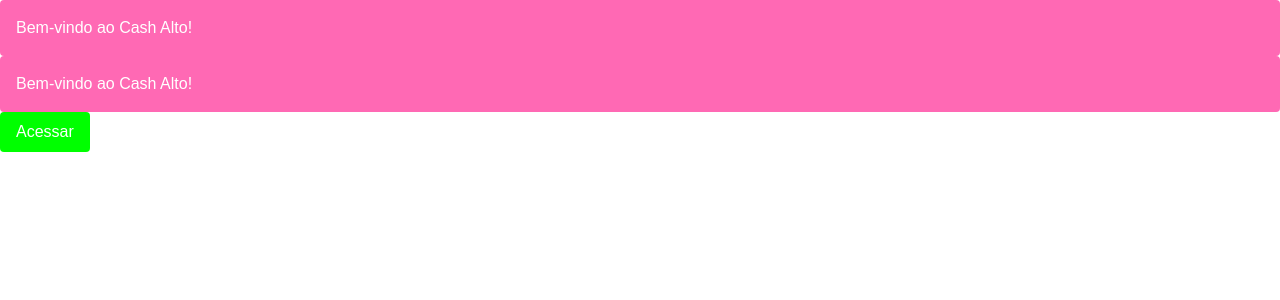
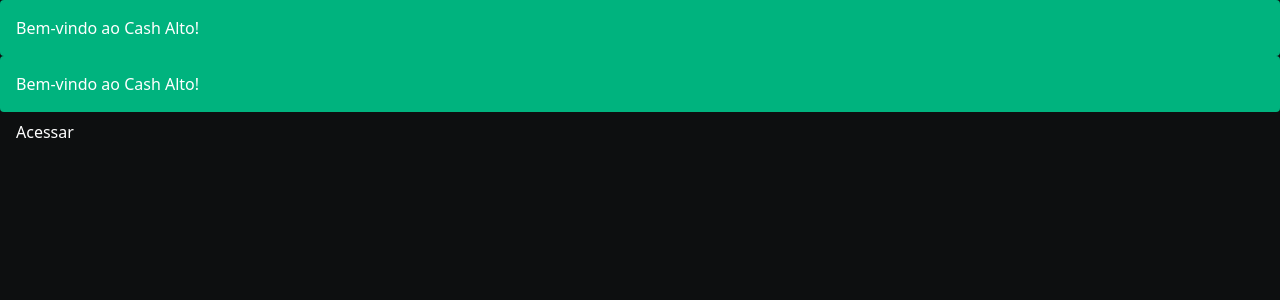
Before and after one commit to LucasPontees/Sistema-de-Agendamento-Barbearia, a Next.js app in the folder web/: page /login in a window 1280 px wide. Shown: the top 300 px of the page. Built offline with nearby package versions, Linux system fonts and the light colour scheme.

Commit message:
Enhance Tailwind CSS configuration with new color palette and global styles. Update primary and secondary colors, add background and text color variables, and apply styles to HTML and body elements for improved theming.

```diff
--- a/web/src/app/globals.css
+++ b/web/src/app/globals.css
@@ -2,28 +2,25 @@
 
 @config "../../tailwind.config.js";
 
+
+/* Estilos personalizados globais */
 :root {
-  --background: #ffffff;
-  --foreground: #171717;
+  --color-primary: #00b37e;
+  --color-primary-dark: #009168;
+  --color-background: #0d0f10;
+  --color-text: #e5e7eb;
 }
 
-@theme inline {
-  --color-background: var(--background);
-  --color-foreground: var(--foreground);
-  --font-sans: var(--font-geist-sans);
-  --font-mono: var(--font-geist-mono);
-  /* Você pode adicionar mais customizações de tema aqui */
+html,
+body {
+  @apply bg-background text-text font-sans;
+  scroll-behavior: smooth;
 }
 
-@media (prefers-color-scheme: dark) {
-  :root {
-    --background: #0a0a0a;
-    --foreground: #ededed;
-  }
+a {
+  @apply text-primary hover:underline;
 }
 
-body {
-  background: var(--background);
-  color: var(--foreground);
-  font-family: Arial, Helvetica, sans-serif;
+button {
+  @apply font-medium transition duration-200;
 }
--- a/web/tailwind.config.js
+++ b/web/tailwind.config.js
@@ -2,20 +2,41 @@
 /** @type {import('tailwindcss').Config} */
 export default {
     content: [
-        "./app/**/*.{js,ts,jsx,tsx}",
-        "./pages/**/*.{js,ts,jsx,tsx}",
-        "./components/**/*.{js,ts,jsx,tsx}",
+      './app/**/*.{js,ts,jsx,tsx}',
+      './pages/**/*.{js,ts,jsx,tsx}',
+      './components/**/*.{js,ts,jsx,tsx}',
     ],
     theme: {
-        extend: {
-            colors: {
-                primary: {
-                    DEFAULT: '#ff69b4',
-                }, secondary: '#00b37e',
-                'cash-dark': '#0d0f10',
-                'cash-green': '#00FF00',
-            },
+      extend: {
+        colors: {
+          primary: {
+            DEFAULT: '#00b37e',   // Verde principal
+            dark: '#009168',
+            light: '#33c9a1',
+          },
+          secondary: {
+            DEFAULT: '#065f46',   // Verde escuro esportivo
+          },
+          background: {
+            DEFAULT: '#0d0f10',   // Fundo principal escuro
+            light: '#f9f9f9',     // Alternativo claro
+          },
+          text: {
+            DEFAULT: '#e5e7eb',   // Texto claro sobre fundo escuro
+            dark: '#111827',      // Texto escuro sobre fundo claro
+            muted: '#9ca3af',     // Texto secundário
+          },
+          border: {
+            DEFAULT: '#1f2937',   // Borda discreta
+          },
+          feedback: {
+            success: '#22c55e',
+            error: '#ef4444',
+            warning: '#facc15',
+            info: '#3b82f6',
+          },
         },
+      },
     },
     plugins: [],
-}
+  }
```
